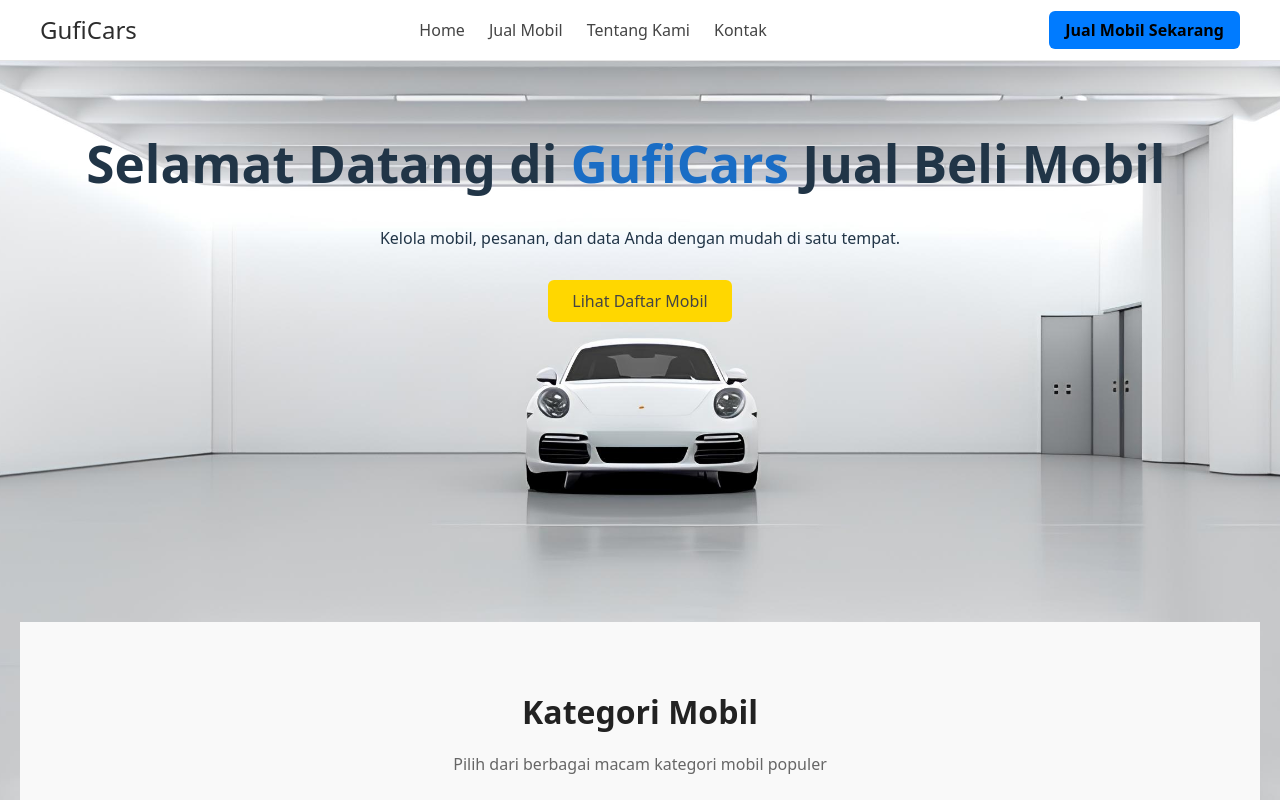
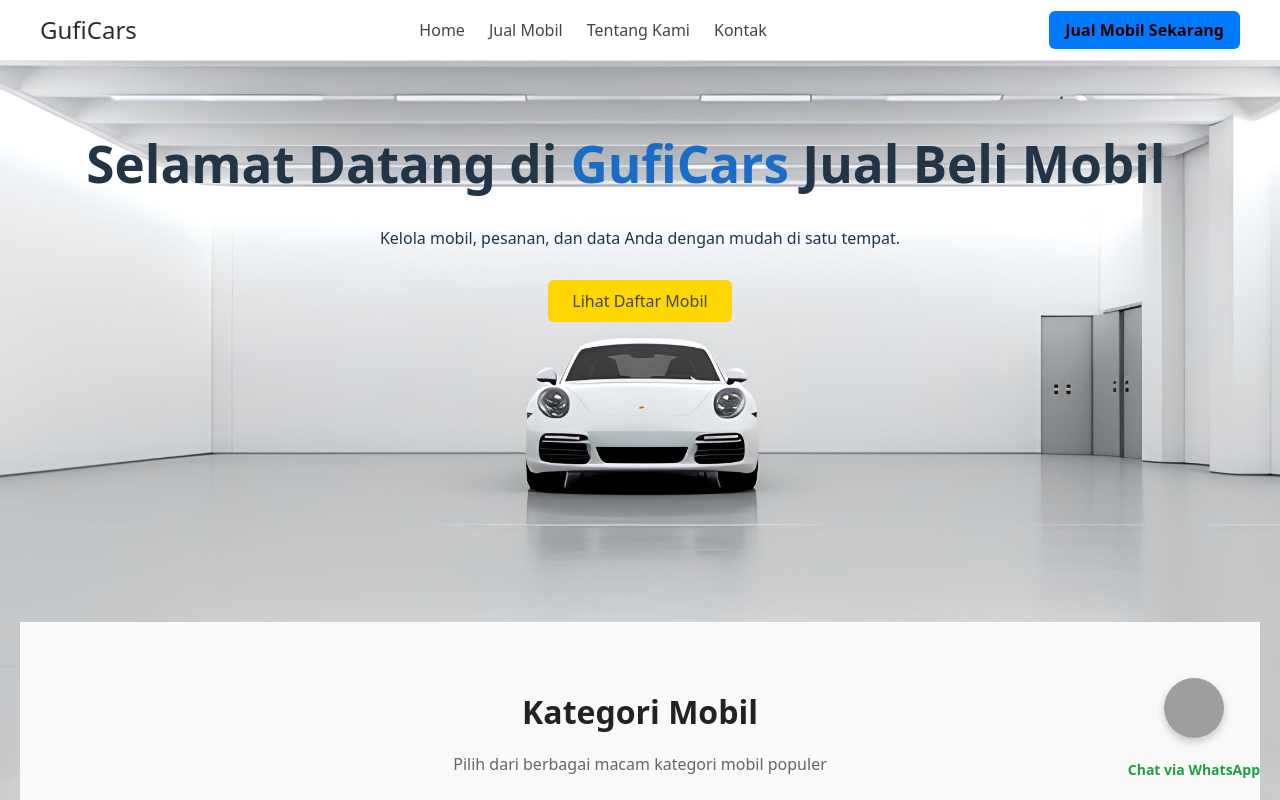
Before and after one commit to cfra321/guficars-web, a React (Vite) app: page /dashboard-home in a window 1280 px wide. Shown: the top 800 px of the page. Built offline with nearby package versions, Linux system fonts and the light colour scheme; grey boxes are pictures that could not be loaded.

Commit message:
add button whatsapp

```diff
--- a/src/page/main.jsx
+++ b/src/page/main.jsx
@@ -2,6 +2,7 @@ import MainRoutes from "./main.routes.jsx";
 import GlobalFooter from "../shared/components/global/global-footer/index.js";
 import GlobalNavbar from "../shared/components/global/global-navbar/index.js";
 import GlobalBackground from "../shared/components/global/global-background/index.js";
+import WhatsAppButton from "../shared/components/global/whatsapp/index.js";
 
 const Main = () => {
   return (
@@ -11,6 +12,7 @@ const Main = () => {
         <GlobalNavbar />
         <MainRoutes />
         <GlobalFooter />
+        <WhatsAppButton />
       </GlobalBackground>
     </div>
   );
--- /dev/null
+++ b/src/shared/components/global/whatsapp/WhatsAppButton.scss
@@ -0,0 +1,62 @@
+.whatsapp-button {
+  position: fixed;
+  bottom: 20px;
+  right: 20px;
+  z-index: 150;
+  display: flex;
+  flex-direction: column;
+  align-items: center;
+
+  &__main {
+    background: none;
+    border: none;
+    cursor: pointer;
+
+    .whatsapp-icon {
+      width: 60px;
+      height: 60px;
+      border-radius: 50%;
+      box-shadow: 0 4px 8px rgba(0, 0, 0, 0.2);
+      transition: transform 0.2s;
+
+      &:hover {
+        transform: scale(1.1);
+      }
+    }
+  }
+
+  .whatsapp-label {
+    margin-top: 6px;
+    font-size: 14px;
+    font-weight: 600;
+    color: #1d9f42;
+  }
+
+  .whatsapp-options {
+    margin-top: 10px;
+    background: #fff;
+    border-radius: 10px;
+    box-shadow: 0 6px 14px rgba(0, 0, 0, 0.15);
+    padding: 10px;
+    display: flex;
+    flex-direction: column;
+    gap: 8px;
+    width: 260px;
+  }
+
+  .whatsapp-option {
+    background: #f5f5f5;
+    border: none;
+    padding: 8px 12px;
+    border-radius: 6px;
+    text-align: left;
+    font-size: 13px;
+    cursor: pointer;
+    transition: background 0.2s;
+
+    &:hover {
+      background: #e6f7ed;
+      color: #1d9f42;
+    }
+  }
+}
--- /dev/null
+++ b/src/shared/components/global/whatsapp/index.js
@@ -0,0 +1 @@
+export { default } from "./whatsapp";
--- /dev/null
+++ b/src/shared/components/global/whatsapp/whatsapp.jsx
@@ -0,0 +1,53 @@
+import React, { useState } from "react";
+import "./WhatsAppButton.scss"; // SCSS
+
+const WhatsAppButton = () => {
+  const phoneNumber = "6281290723221";
+  const chatOptions = [
+    "Halo Admin GufiCars, saya ingin bertanya lebih lanjut mengenai mobil yang tersedia.",
+    "Halo, saya tertarik dengan salah satu mobil di GufiCars. Bisa minta detail spesifikasi dan harganya?",
+    "Halo, saya ingin menjual mobil saya melalui GufiCars. Bisa bantu jelaskan prosesnya?",
+    "Halo, saya ingin menanyakan layanan dan promo terbaru di GufiCars.",
+  ];
+
+  const [showOptions, setShowOptions] = useState(false);
+
+  const openWhatsApp = (msg) => {
+    const url = `https://wa.me/${phoneNumber}?text=${encodeURIComponent(msg)}`;
+    window.open(url, "_blank", "noopener,noreferrer");
+  };
+
+  return (
+    <div className="whatsapp-button">
+      {/* Tombol utama */}
+      <button
+        className="whatsapp-button__main"
+        onClick={() => setShowOptions(!showOptions)}
+      >
+        <img
+          src="https://img.icons8.com/color/512/whatsapp.png"
+          alt="Chat via WhatsApp"
+          className="whatsapp-icon"
+        />
+      </button>
+      <span className="whatsapp-label">Chat via WhatsApp</span>
+
+      {/* Dropdown opsi chat */}
+      {showOptions && (
+        <div className="whatsapp-options">
+          {chatOptions.map((msg, idx) => (
+            <button
+              key={idx}
+              className="whatsapp-option"
+              onClick={() => openWhatsApp(msg)}
+            >
+              {msg}
+            </button>
+          ))}
+        </div>
+      )}
+    </div>
+  );
+};
+
+export default WhatsAppButton;
```
